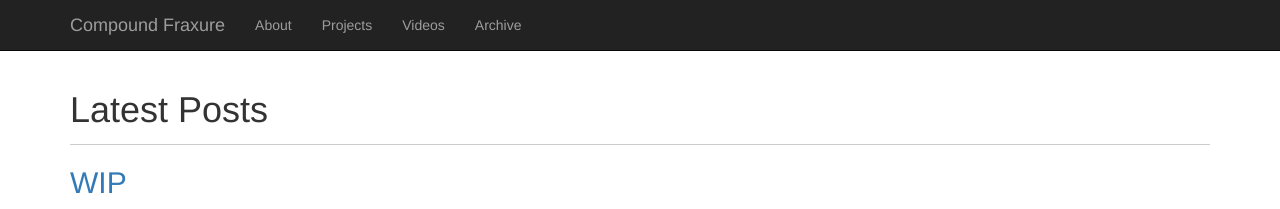
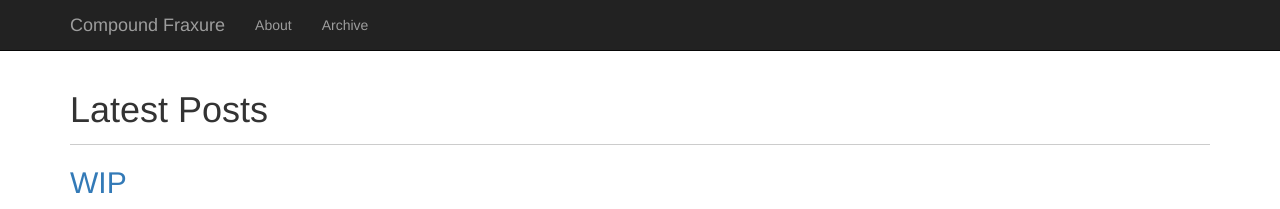
Before and after one commit to compoundfraxure/compoundfraxure.github.io, a Jekyll site: the page built from index.html, in a window 1280 px wide. Shown: the top 209 px of the page. Built offline with Jekyll 4.4.1, drawn with Linux system fonts in a browser that asks for light colours; Markdown is read by kramdown in place of the engine named in the settings; the list of posts is cut into pages by our own code.

Commit message:
Missed a couple of files from last commit

```diff
--- a/_layouts/default.html
+++ b/_layouts/default.html
@@ -19,12 +19,12 @@
                     <li>
                         <a href="#">About</a>
                     </li>
-                    <li>
+                    <!--<li>
                         <a href="#">Projects</a>
                     </li>
                     <li>
                         <a href="#">Videos</a>
-                    </li>
+                    </li>-->
 					<li>
                         <a href="#">Archive</a>
                     </li>
--- a/index.html
+++ b/index.html
@@ -17,6 +17,11 @@
 				<h2>
 					<a href="{{ post.url }}">{{ post.title }}</a>
 				</h2>
+				{% if post.author %}
+				<p class="lead">
+                    by {{ post.author }}
+                </p>
+				{% endif %}
 				<p><span class="glyphicon glyphicon-time"></span> Posted on {{ post.date | date_to_string }} &nbsp <span class="glyphicon glyphicon-comment"></span> <a href="{{ post.url }}/#disqus_thread"> View Comments</a></p>
 				<div>{{ post.excerpt }}</div>
 				<p class="text-right"><a class="btn btn-primary" href="{{ post.url }}">Read More <span class="glyphicon glyphicon-chevron-right"></span></a></p>
```
